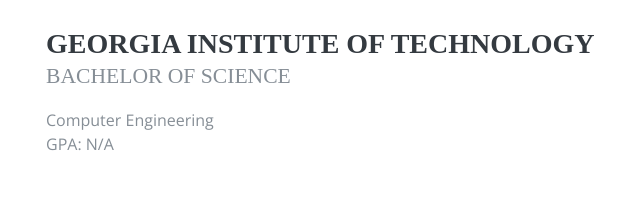
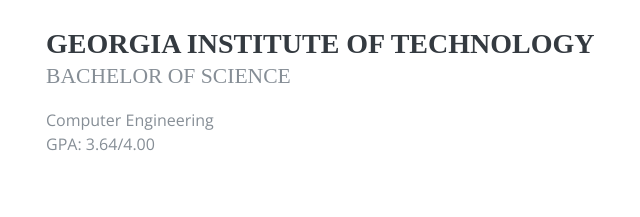
Before and after one commit to Sriharsha-Singam/Sriharsha-Singam.github.io, a plain HTML site: page index.html in a window 1280 px wide. Shown: the part 1080-1297 px from the top of the page, 274-914 px from the left. Drawn offline with nearby package versions, Linux system fonts and the light colour scheme; a web font is replaced by a local one.

Commit message:
Adding GPA

```diff
--- a/index.html
+++ b/index.html
@@ -92,7 +92,7 @@
               <h3 class="mb-0">Georgia Institute of Technology</h3>
               <div class="subheading mb-3">Bachelor of Science</div>
               <div>Computer Engineering</div>
-              <p>GPA: N/A</p>
+              <p>GPA: 3.64/4.00</p>
             </div>
             <div class="resume-date text-md-right">
                 <i class="text-primary">August 2017 - May 2021(expected)</i>
```
